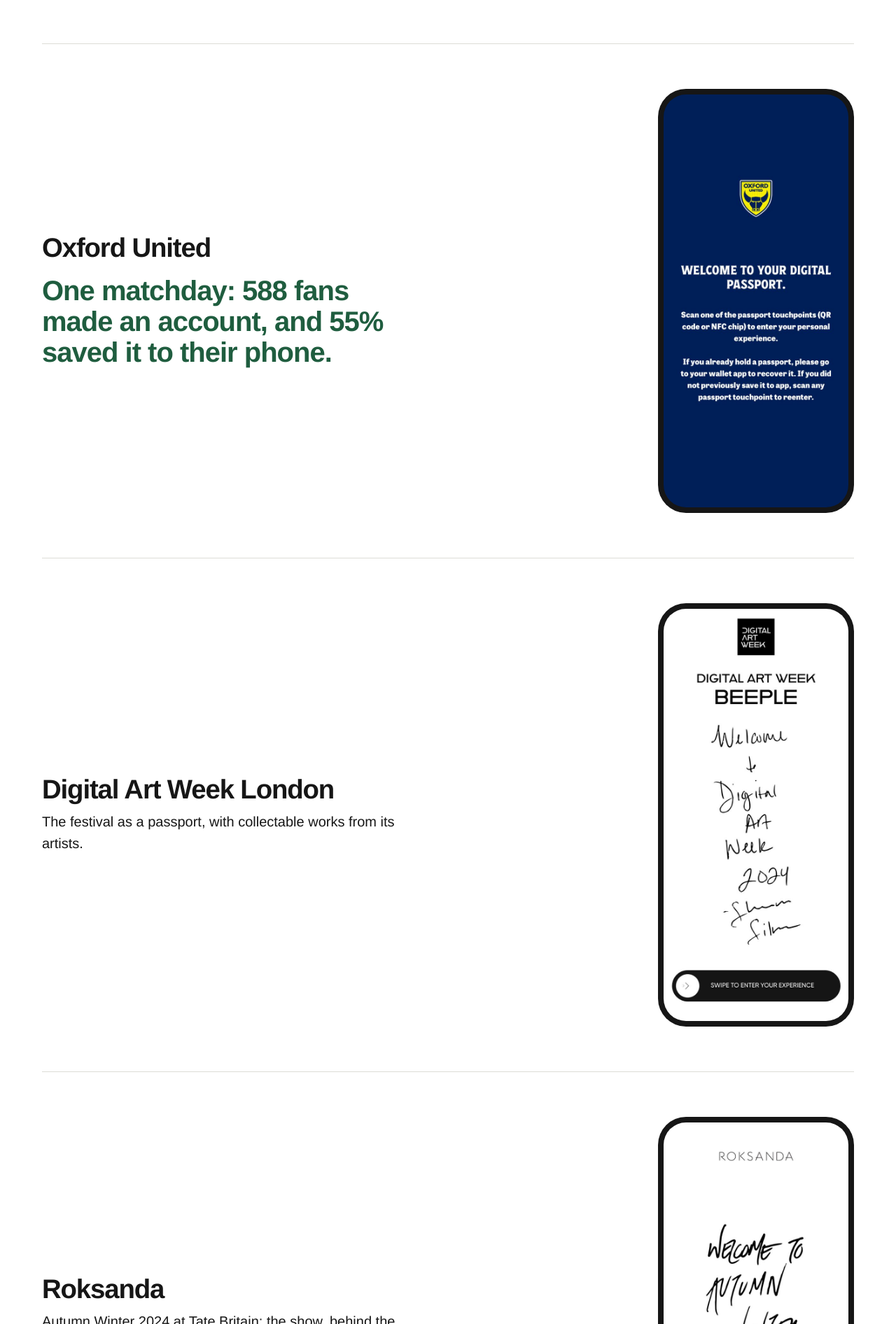
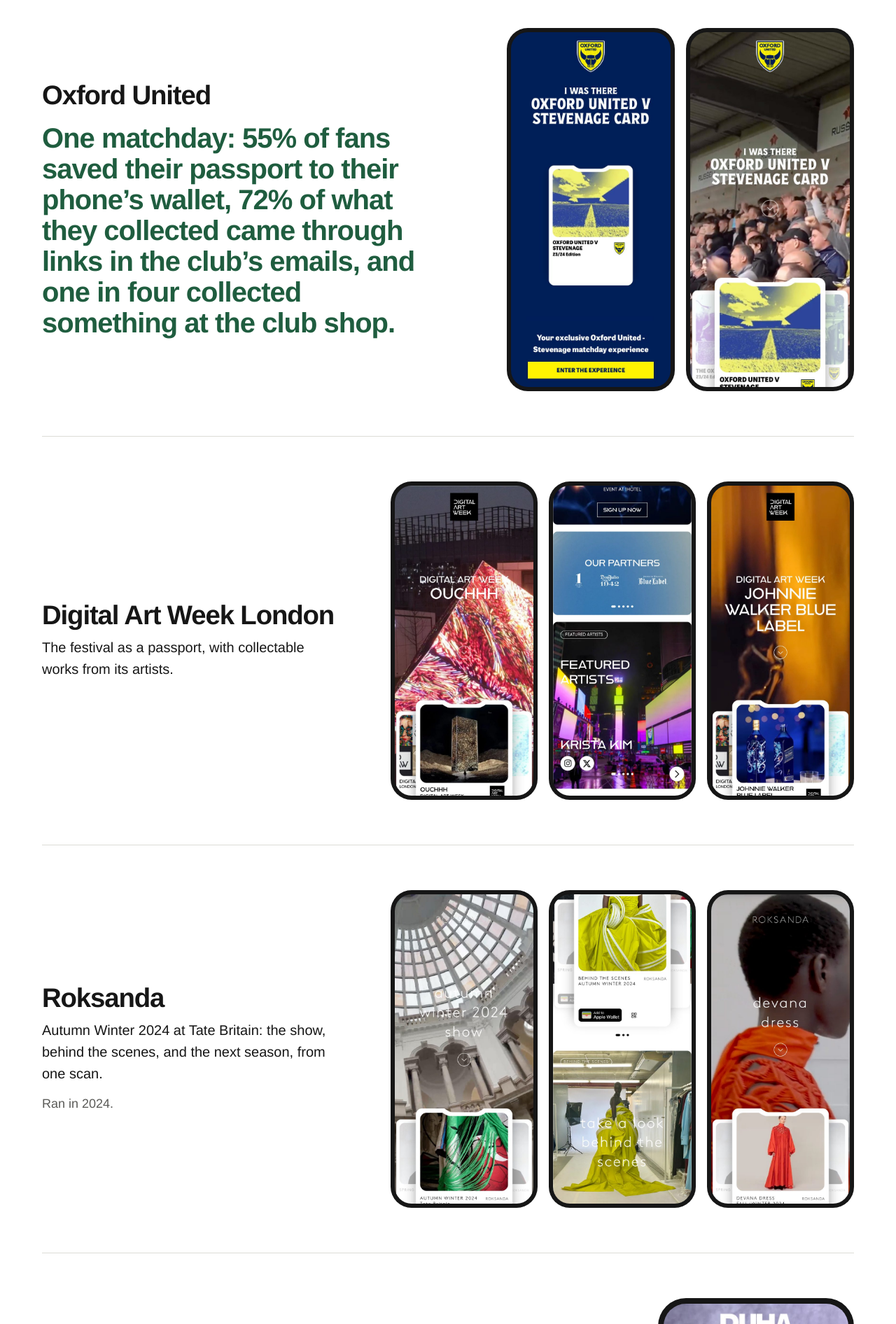
Before and after one commit to Waly-World/ivypass-com-site, a plain HTML site: page site/index.html in a window 1280 px wide. Shown: the part 2807-4699 px from the top of the page at 70% size. Drawn offline with Linux system fonts and the light colour scheme.

Commit message:
Site: screens from inside the experiences, Oxford in percentages, Explorations wording and a note on music and sport
X-Seat: drift
Co-Authored-By: Claude Fable 5.2 <noreply@anthropic.com>
X-Session: local_54bae7a1-b33b-4ad1-9985-6c731a9f78fa

```diff
--- a/site/assets/site.css
+++ b/site/assets/site.css
@@ -103,6 +103,14 @@ p { margin: 0; }
 }
 .phone img { width: 100%; height: 100%; object-fit: cover; object-position: top center; border-radius: 32px; }
 
+/* Two or three captures in one entry: a row that fits the width, no carousel.
+   Phone: two side by side; three = the main one large, the other two beneath. */
+.phones { display: grid; grid-template-columns: 1fr 1fr; gap: 12px; align-items: start; width: 100%; max-width: 520px; }
+.phones .phone { width: 100%; padding: 6px; border-radius: 30px; }
+.phones .phone img { border-radius: 24px; }
+.phones.n3 .phone:first-child { grid-column: 1 / -1; width: min(250px, 66vw); padding: 8px; border-radius: 40px; }
+.phones.n3 .phone:first-child img { border-radius: 32px; }
+
 /* How it works */
 .steps { list-style: none; margin: 0; padding: 0; display: grid; gap: 36px; counter-reset: step; }
 .steps li { counter-increment: step; max-width: 40ch; }
@@ -150,6 +158,10 @@ p { margin: 0; }
 .concept .for { margin-top: 10px; font-style: italic; color: var(--muted); }
 .concept .line { margin-top: 14px; max-width: 46ch; }
 .concept .actions { margin-top: 22px; display: flex; flex-wrap: wrap; gap: 12px 28px; font-weight: 700; }
+.more { padding: 48px 0; border-top: 1px solid var(--rule); }
+.more p:first-child { max-width: 40ch; font-size: clamp(1.25rem, 3.8vw, 1.6rem); line-height: 1.3; letter-spacing: -0.01em; }
+.more strong { font-weight: 800; }
+.more .actions { margin-top: 22px; font-weight: 700; }
 .closing { margin-top: 8px; font-size: clamp(1.25rem, 3.8vw, 1.6rem); font-weight: 600; letter-spacing: -0.01em; }
 .explore-hero img { width: 100%; aspect-ratio: 4 / 5; object-fit: cover; object-position: 50% 50%; background: #000; }
 
@@ -164,6 +176,10 @@ p { margin: 0; }
   .hero { padding-top: 48px; }
   .hero-image img, .explore-hero img { aspect-ratio: 16 / 9; }
   .steps { grid-template-columns: repeat(3, 1fr); gap: 40px; }
+  .phones { gap: 16px; }
+  .phones.n3 { grid-template-columns: repeat(3, 1fr); max-width: 680px; }
+  .phones.n3 .phone:first-child { grid-column: auto; width: 100%; padding: 6px; border-radius: 30px; }
+  .phones.n3 .phone:first-child img { border-radius: 24px; }
 }
 
 @media (min-width: 960px) {
@@ -173,6 +189,10 @@ p { margin: 0; }
   .launch.wide { grid-template-columns: minmax(0, 1fr) minmax(0, 1.15fr); }
   .launch .media, .concept .media { justify-self: end; }
   .launch.wide .media { justify-self: stretch; }
+  .launch.multi { grid-template-columns: minmax(0, 1fr) auto; }
+  .phones.n2 { grid-template-columns: repeat(2, 240px); max-width: none; }
+  .phones.n3 { grid-template-columns: repeat(3, 210px); max-width: none; }
+  .more { padding: 64px 0; }
   .phone { width: 280px; }
   .launch .line, .concept .line { font-size: 1.25rem; }
   .hero-image img { aspect-ratio: 1400 / 801; }
--- a/site/index.html
+++ b/site/index.html
@@ -58,45 +58,52 @@
           </div>
         </li>
 
-        <li class="launch">
+        <li class="launch multi">
           <div class="text">
             <h3>Chesterfield FC</h3>
             <p class="line">A matchday passport in the English Football League.</p>
-            <p class="figure">12% of the matchday crowd made an account; 73% of them saved it to their phone’s wallet.</p>
+            <p class="figure">12% of the matchday crowd made an account;
+              73% of them saved it to their phone’s wallet.</p>
           </div>
-          <div class="media">
-            <div class="phone"><img src="/assets/screen-chesterfield.jpg" width="600" height="1298" loading="lazy" alt="The Chesterfield FC passport’s first screen: the club crest on blue and “Welcome to your digital passport.”"></div>
+          <div class="media phones n2">
+            <div class="phone"><img src="/assets/screen-chesterfield-join.jpg" width="600" height="1298" loading="lazy" alt="Joining: the Chesterfield FC v Walsall FC play-off semi-final card, on club blue, with the button “Collect your card”."></div>
+            <div class="phone"><img src="/assets/screen-chesterfield-inside.jpg" width="600" height="1298" loading="lazy" alt="Inside the Chesterfield FC passport: the collected play-off card among the other cards, and a tile to order the new 25/26 shirt."></div>
           </div>
         </li>
 
-        <li class="launch">
+        <li class="launch multi">
           <div class="text">
             <h3>Oxford United</h3>
-            <p class="figure">One matchday: 588 fans made an account, and 55% saved it to their phone.</p>
+            <p class="figure">One matchday: 55% of fans saved their passport to their phone’s wallet, 72% of what they collected came through links in the club’s emails, and one in four collected something at the club shop.</p>
           </div>
-          <div class="media">
-            <div class="phone"><img src="/assets/screen-oxford.jpg" width="600" height="1298" loading="lazy" alt="The Oxford United passport’s first screen: the club crest on navy and “Welcome to your digital passport.”"></div>
+          <div class="media phones n2">
+            <div class="phone"><img src="/assets/screen-oxford-join.jpg" width="600" height="1298" loading="lazy" alt="Joining: the Oxford United v Stevenage matchday card, on navy, with the button “Enter the experience”."></div>
+            <div class="phone"><img src="/assets/screen-oxford-inside.jpg" width="600" height="1298" loading="lazy" alt="Inside the Oxford United passport: fans cheering in the stand behind “I was there: Oxford United v Stevenage card”, with the collected card below."></div>
           </div>
         </li>
 
-        <li class="launch">
+        <li class="launch multi">
           <div class="text">
             <h3>Digital Art Week London</h3>
             <p class="line">The festival as a passport, with collectable works from its artists.</p>
           </div>
-          <div class="media">
-            <div class="phone"><img src="/assets/screen-digital-art-week.jpg" width="600" height="1298" loading="lazy" alt="The Digital Art Week passport’s first screen for the artist Beeple, with a handwritten welcome."></div>
+          <div class="media phones n3">
+            <div class="phone"><img src="/assets/screen-daw-artist.jpg" width="600" height="1298" loading="lazy" alt="An artist’s page in the Digital Art Week passport: a light-covered pyramid sculpture by Ouchhh, with the artist’s collected card below."></div>
+            <div class="phone"><img src="/assets/screen-daw-feed.jpg" width="600" height="1298" loading="lazy" alt="The Digital Art Week feed: the festival’s partners, and the featured artists, opening on Krista Kim."></div>
+            <div class="phone"><img src="/assets/screen-daw-partner.jpg" width="600" height="1298" loading="lazy" alt="A partner’s page in the Digital Art Week passport: Johnnie Walker Blue Label, with its collected card showing two bottles."></div>
           </div>
         </li>
 
-        <li class="launch">
+        <li class="launch multi">
           <div class="text">
             <h3>Roksanda</h3>
             <p class="line">Autumn Winter 2024 at Tate Britain: the show, behind the scenes, and the next season, from one scan.</p>
             <p class="when">Ran in 2024.</p>
           </div>
-          <div class="media">
-            <div class="phone"><img src="/assets/screen-roksanda.jpg" width="600" height="1298" loading="lazy" alt="The Roksanda passport’s first screen: “Welcome to Autumn Winter 2024” in handwriting."></div>
+          <div class="media phones n3">
+            <div class="phone"><img src="/assets/screen-roksanda-feed.jpg" width="600" height="1298" loading="lazy" alt="The top of the Roksanda feed: “autumn winter 2024 show” under the glass dome of Tate Britain, with the collected show card below."></div>
+            <div class="phone"><img src="/assets/screen-roksanda-behind.jpg" width="600" height="1298" loading="lazy" alt="Behind the scenes in the Roksanda passport: a chartreuse gown, on its card and in the studio."></div>
+            <div class="phone"><img src="/assets/screen-roksanda-devana.jpg" width="600" height="1298" loading="lazy" alt="The Devana dress in the Roksanda passport: the dress in orange-red, on its card and in close-up."></div>
           </div>
         </li>
 
```
Also changed, not shown: site/explorations/index.html (+7 -3 lines), site/assets/screen-chesterfield-inside.jpg (added), site/assets/screen-chesterfield-join.jpg (added), site/assets/screen-chesterfield.jpg (deleted), site/assets/screen-daw-artist.jpg (added), site/assets/screen-daw-feed.jpg (added), site/assets/screen-daw-partner.jpg (added), site/assets/screen-digital-art-week.jpg (deleted), site/assets/screen-oxford-inside.jpg (added), site/assets/screen-oxford-join.jpg (added), site/assets/screen-oxford.jpg (deleted), site/assets/screen-roksanda-behind.jpg (added), site/assets/screen-roksanda-devana.jpg (added), site/assets/screen-roksanda-feed.jpg (added), 1 more files.
